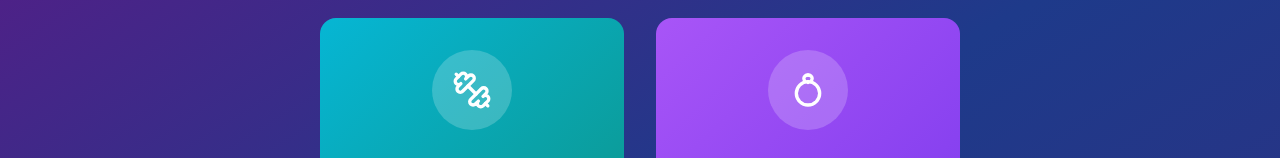
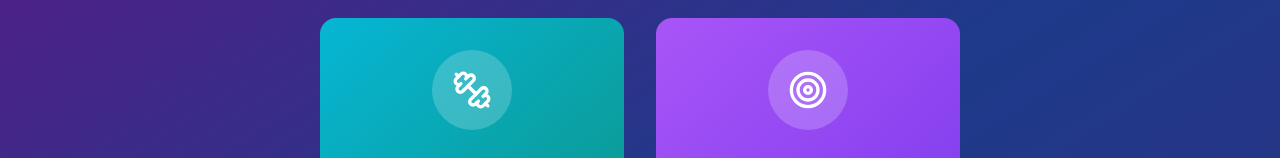
Before and after one commit to KawaiNez/workout-checklist-buddy, a React (Vite) app: page / in a window 1280 px wide. Shown: the part 154-312 px from the top of the page. Built offline with nearby package versions, Linux system fonts and the light colour scheme.

Commit message:
Reverted to commit f4e4b416d4b73f59c6cf23b7ae60a1989be57b76

```diff
--- a/src/components/WorkoutSelector.tsx
+++ b/src/components/WorkoutSelector.tsx
@@ -1,15 +1,6 @@
 
-import { Dumbbell } from 'lucide-react';
+import { Dumbbell, Target } from 'lucide-react';
 import { WorkoutType } from '@/pages/Index';
-
-const PeachIcon = ({ className }: { className?: string }) => (
-  <svg className={className} viewBox="0 0 24 24" fill="none" stroke="currentColor" strokeWidth="2" strokeLinecap="round" strokeLinejoin="round">
-    <path d="M12 3c-1.5 0-2.5 1-2.5 2 0 0.5 0.2 1 0.5 1.4" />
-    <path d="M14 6.4c0.3-0.4 0.5-0.9 0.5-1.4 0-1-1-2-2.5-2" />
-    <circle cx="12" cy="14" r="7" />
-    <path d="M12 7v0.5" />
-  </svg>
-);
 
 interface WorkoutSelectorProps {
   onWorkoutSelect: (workout: WorkoutType) => void;
@@ -49,7 +40,7 @@ export const WorkoutSelector = ({ onWorkoutSelect }: WorkoutSelectorProps) => {
           className="group cursor-pointer bg-gradient-to-br from-purple-500 to-violet-600 rounded-2xl p-6 sm:p-8 transform transition-all duration-300 hover:scale-105 hover:shadow-2xl"
         >
           <div className="bg-white/20 rounded-full w-16 h-16 sm:w-20 sm:h-20 flex items-center justify-center mx-auto mb-4 sm:mb-6 group-hover:bg-white/30 transition-colors">
-            <PeachIcon className="w-8 h-8 sm:w-10 sm:h-10 text-white" />
+            <Target className="w-8 h-8 sm:w-10 sm:h-10 text-white" />
           </div>
           <h2 className="text-2xl sm:text-3xl font-bold text-white mb-3 sm:mb-4">Lower Body</h2>
           <p className="text-sm sm:text-base text-white/90 mb-3 sm:mb-4">
```
